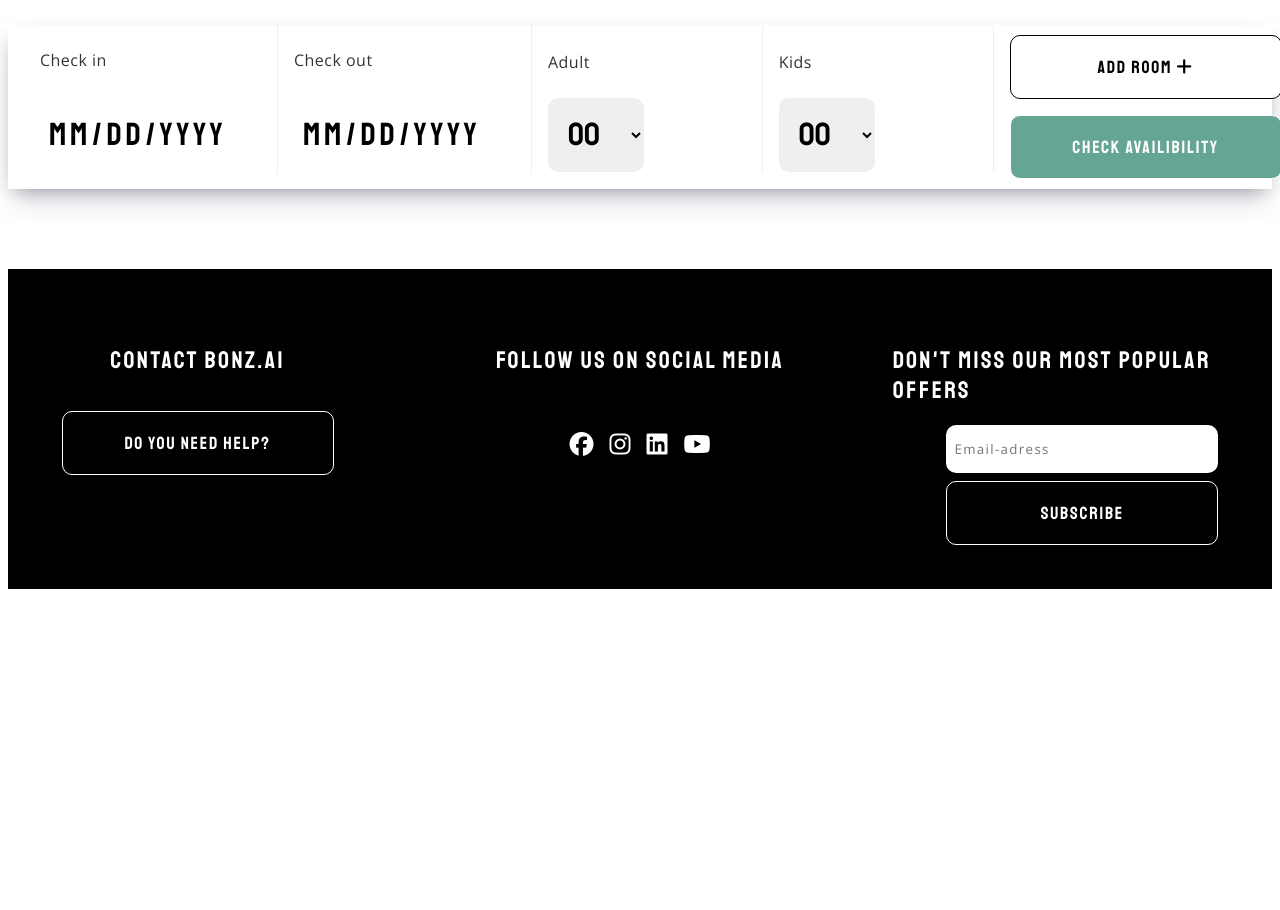
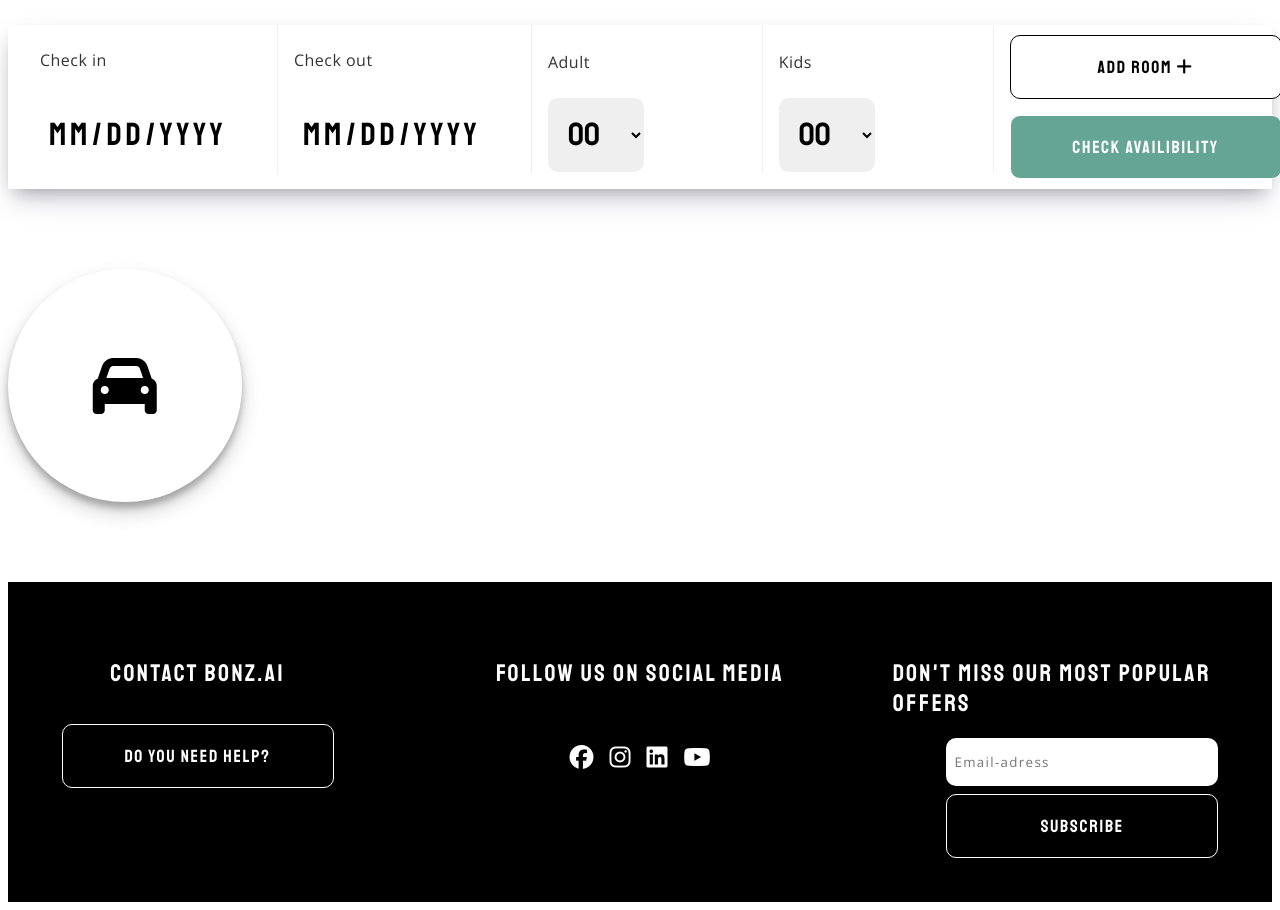
Before and after one commit to JosefineForsman/bonz.ai-examination, a plain HTML site: page components/index.html in a window 1280 px wide. Shown: the part 3059-3969 px from the top of the page. Before the commit the page ends 3656 px from the top, so only its background shows below. Drawn offline with nearby package versions, Linux system fonts and the light colour scheme.

Commit message:
article icon item

```diff
--- a/components/components.css
+++ b/components/components.css
@@ -231,6 +231,16 @@ img.header__logo{
     justify-content: center;
     align-items: flex-end;
 }
+.article__icon--item{
+    margin-top:5rem;
+    width: 14.6rem;
+    height: 14.6rem;
+    display: flex;
+    justify-content: center;
+    align-items: center;
+    border-radius: 50%;
+    box-shadow: rgba(0, 0, 0, 0.19) 0px 10px 20px, rgba(0, 0, 0, 0.23) 0px 6px 6px;
+}
 .footer{
     margin-top: 5rem;
     background-color: rgb(0, 0, 0);
--- a/components/index.html
+++ b/components/index.html
@@ -124,6 +124,9 @@
           <button class="button button__primary--visible">Check availibility</button>
         </article>
       </section>
+      <article class="article__icon--item">
+        <aside><i class="fa-solid fa-car fa-4x"></i></aside>
+      </article>
       <footer class="footer">
         <section class="footer__item">
           <h2 class="body__text">Contact Bonz.ai</h2>
```
